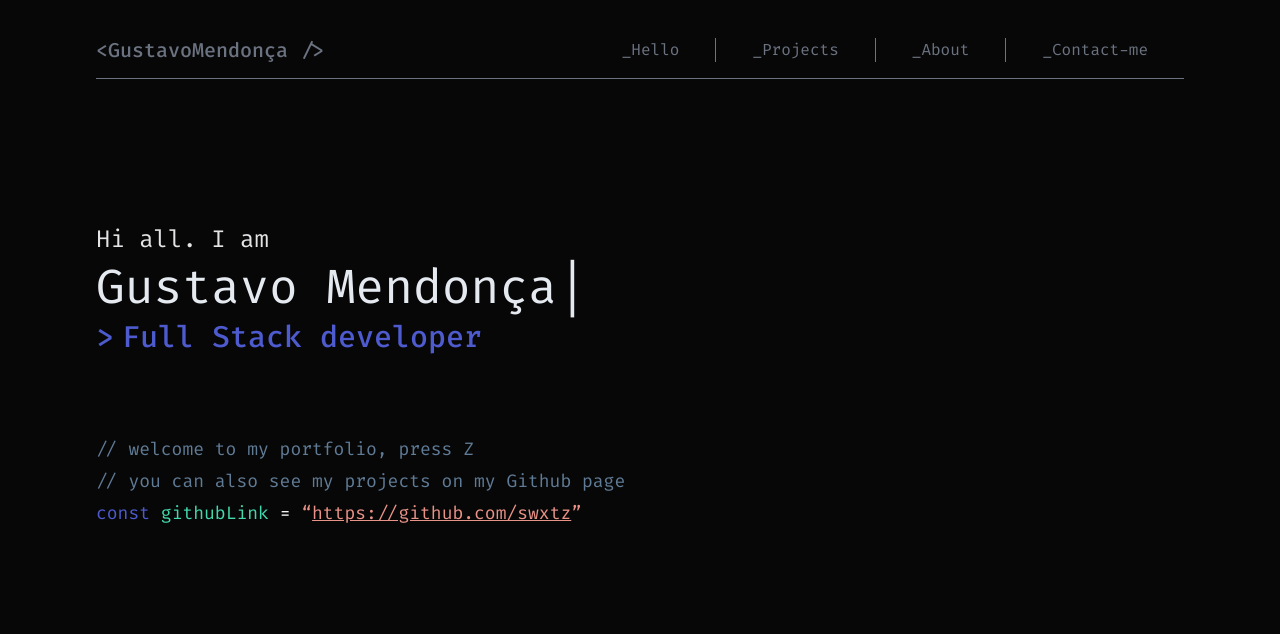
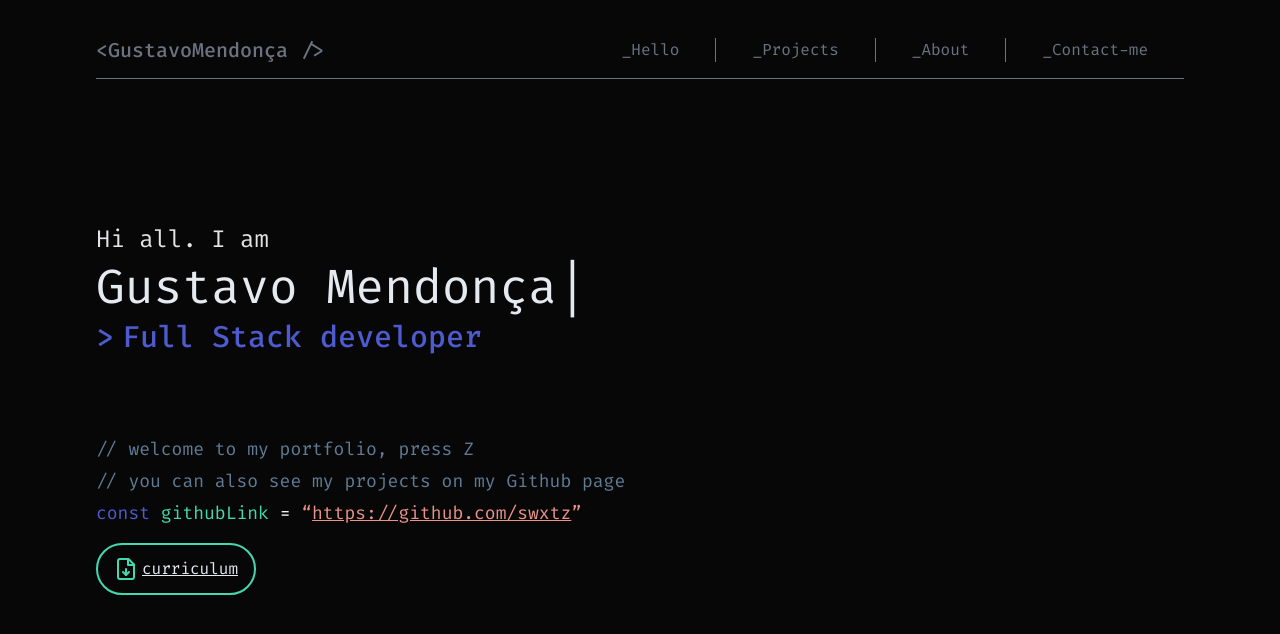
Before and after one commit to swxtz/portfolio, a Next.js app: page / in a window 1280 px wide. Shown: the top 634 px of the page. Built offline with nearby package versions, Linux system fonts and the light colour scheme.

Commit message:
feat: create curriculum button

```diff
--- /dev/null
+++ b/src/components/CvButton.tsx
@@ -0,0 +1,10 @@
+import { FileDown } from "lucide-react";
+
+export function CvButton() {
+  return (
+    <a href="#" className="flex flex-row items-center border-2 rounded-full border-greenvs-500 w-fit px-4 py-3 gap-1 mt-4">
+      <FileDown color="#43D9AD" />
+      <span className="underline">curriculum</span>
+    </a>
+  )
+}
--- a/src/components/Greetings.tsx
+++ b/src/components/Greetings.tsx
@@ -5,6 +5,7 @@ interface GreetingsProps {
 }
 
 import { CodeBlockHome } from "./CodeBlockHome";
+import { CvButton } from "./CvButton";
 import { Typing } from "./Typing";
 
 export function Greetings({label = ">"}: GreetingsProps) {
@@ -24,6 +25,7 @@ export function Greetings({label = ">"}: GreetingsProps) {
 
       <div className="">
         <CodeBlockHome />
+        <CvButton />
       </div>
     </div>
   );
```
